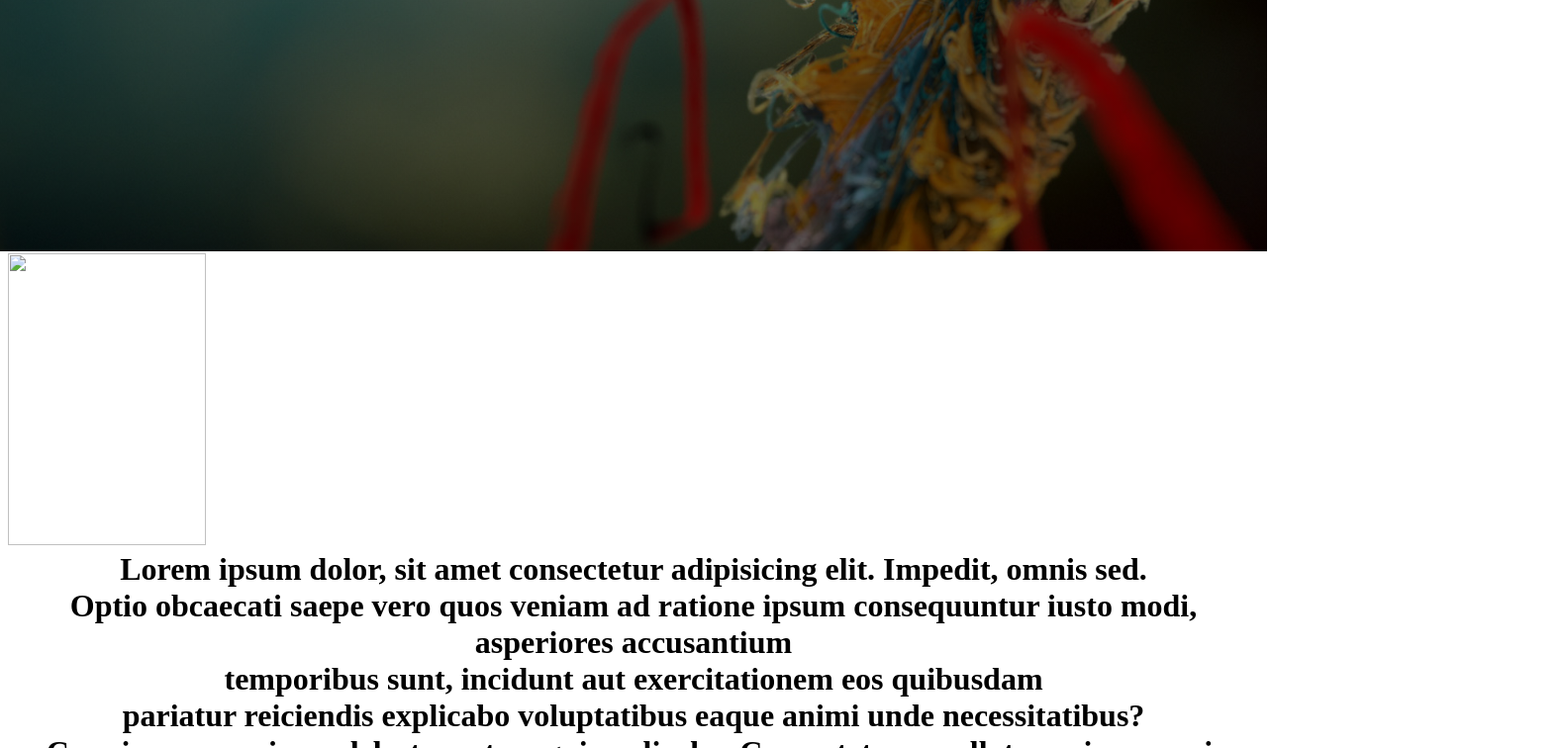
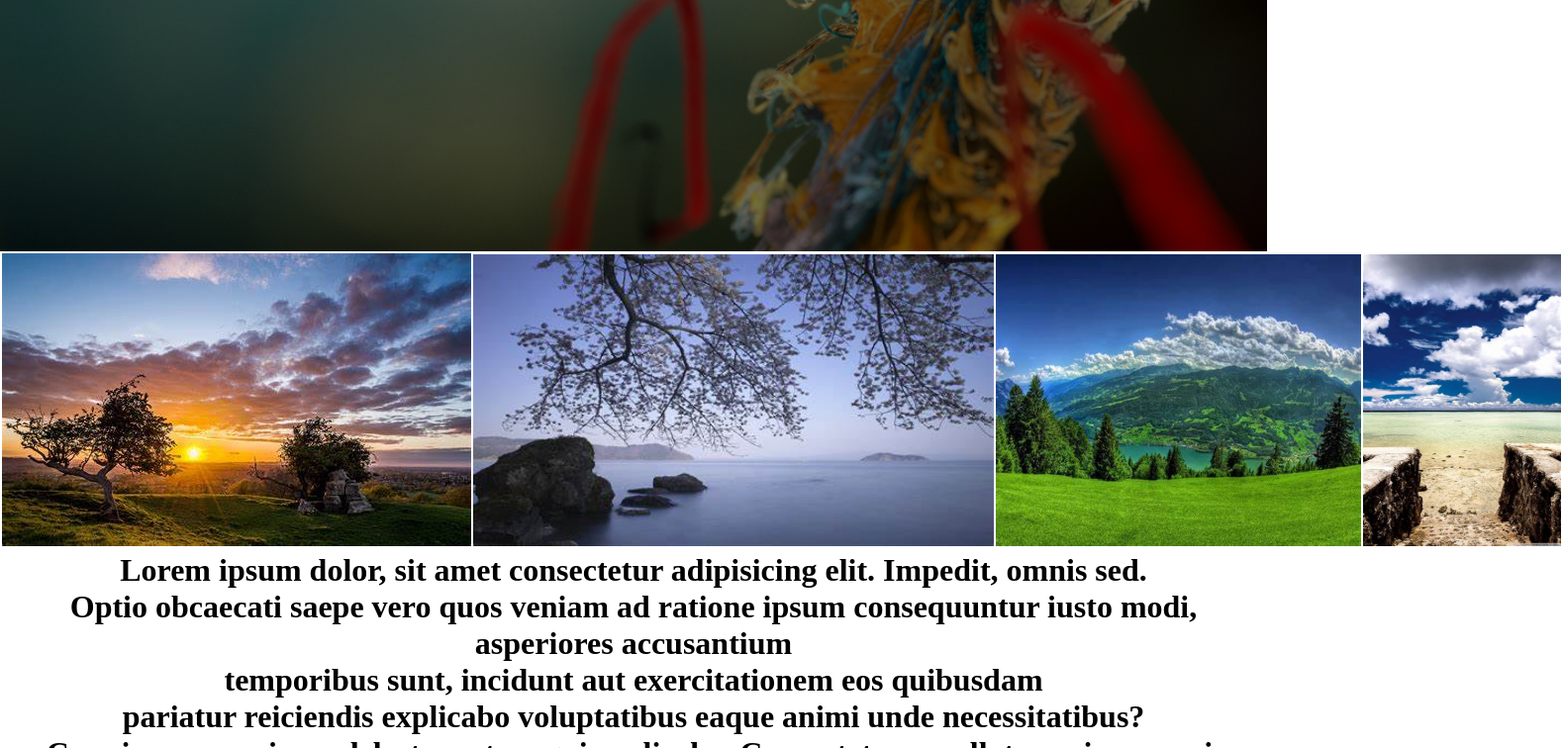
Before and after one commit to yashikaabisht/yellowbird, a plain HTML site: page index.html in a window 1280 px wide. Shown: the part 618-1374 px from the top of the page at 99% size, 1579 px wide, since content can reach past the window. Drawn offline with Linux system fonts and the light colour scheme; files whose address does not match are found by name.

Commit message:
Update index.html

```diff
--- a/index.html
+++ b/index.html
@@ -51,10 +51,11 @@
    </div>
             <table>
                 <tr>
-                    <td><img src="assets\css\images\yb2.jpg" alt=""></td>
-                    <td><img src="assets\css\images\yb3.jpg" alt="" style="height: 295px;"></td>
-                    <td><img src="assets\css\images\yb4.jpg" alt="" style="height: 295px;"></td>
-                    <td><img src="assets\css\images\yb5.jpg" alt="" style="height: 295px; width: 200px;"></td>
+                    <td><img src="yb2.jpg" alt=""></td>
+
+        <td><img src="yb3.jpg" alt="" style="height: 295px;"></td>
+                    <td><img src="yb4.jpg" alt="" style="height: 295px;"></td>
+                    <td><img src="yb5.jpg" alt="" style="height: 295px; width: 200px;"></td>
                 </tr>
             </table>
             <p class="par"><h1><center>Lorem ipsum dolor, sit amet consectetur adipisicing elit. Impedit, omnis sed.
```
